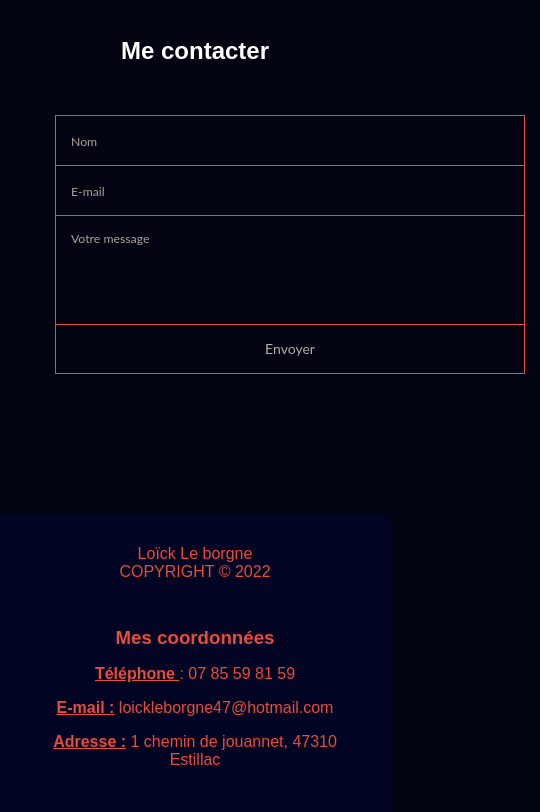
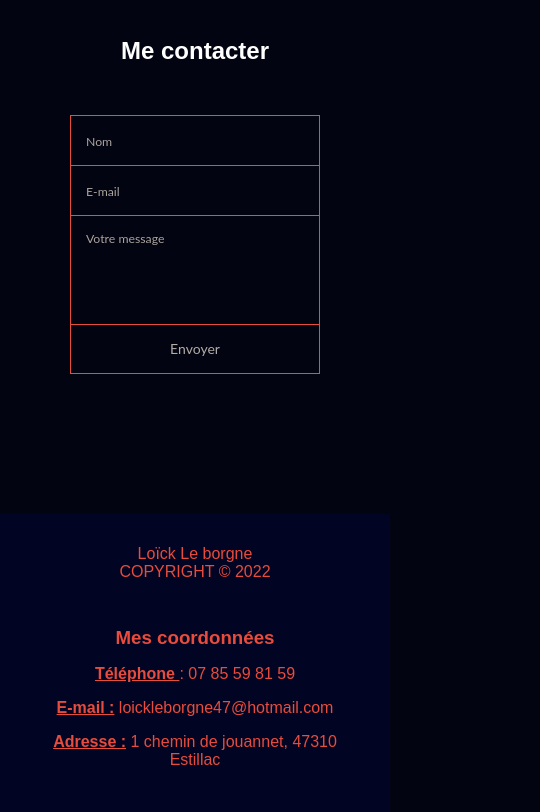
Before and after one commit to LoickLeBorgne/ancien-portfolio, a plain HTML site: page index.html in a window 390 px wide. Shown: the part 3744-4556 px from the top of the page, 540 px wide, since content can reach past the window. Drawn offline with nearby package versions, Linux system fonts and the light colour scheme.

Commit message:
deuxième commit

```diff
--- a/css/media.css
+++ b/css/media.css
@@ -86,4 +86,13 @@
     .test p{
       height: 100px;
     }
+    input{
+      width: 250px;
+    }
+    textarea{
+      width: 250px;
+    }
+    #form{
+
+    }
   }
--- a/css/style.css
+++ b/css/style.css
@@ -589,7 +589,6 @@ input::-webkit-input-placeholder, textarea::-webkit-input-placeholder {
 
   #form {
     position: relative;
-    width: 500px;
     margin: 50px auto 100px auto;
   }
 
```
